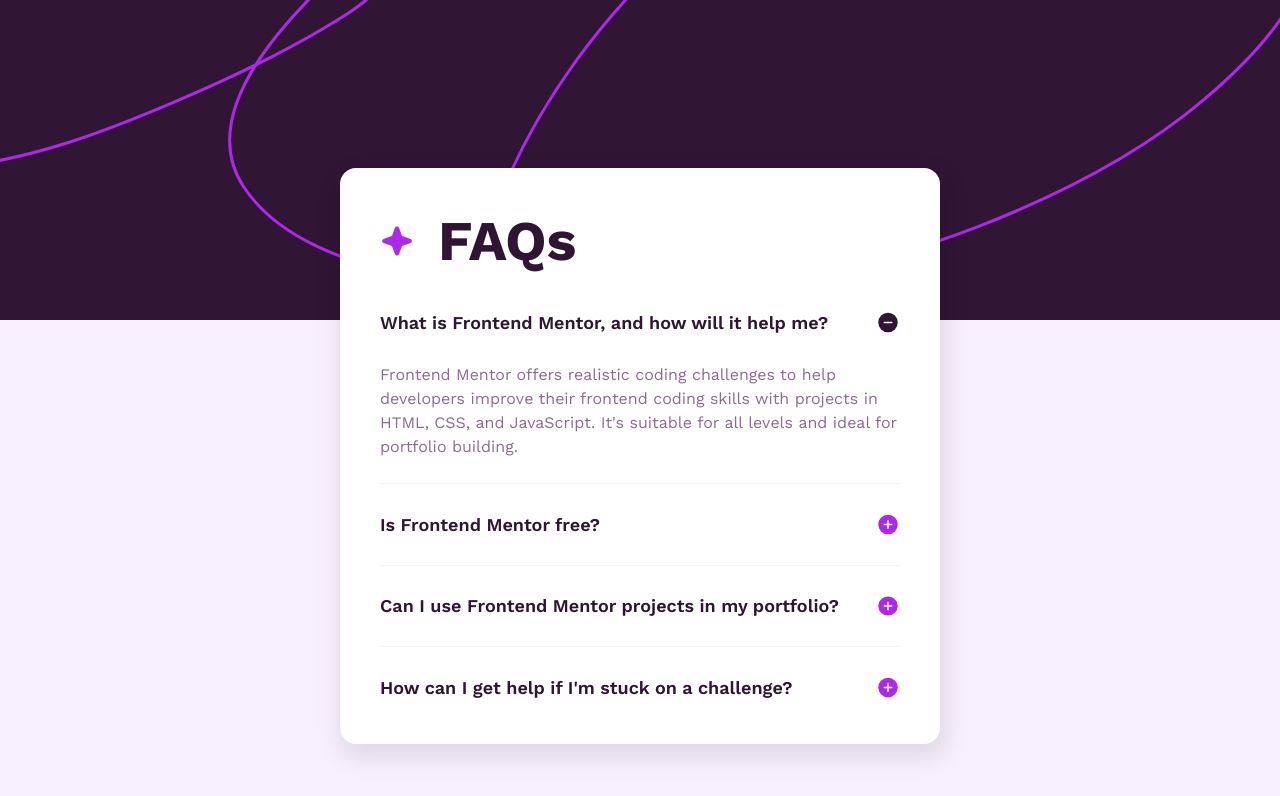
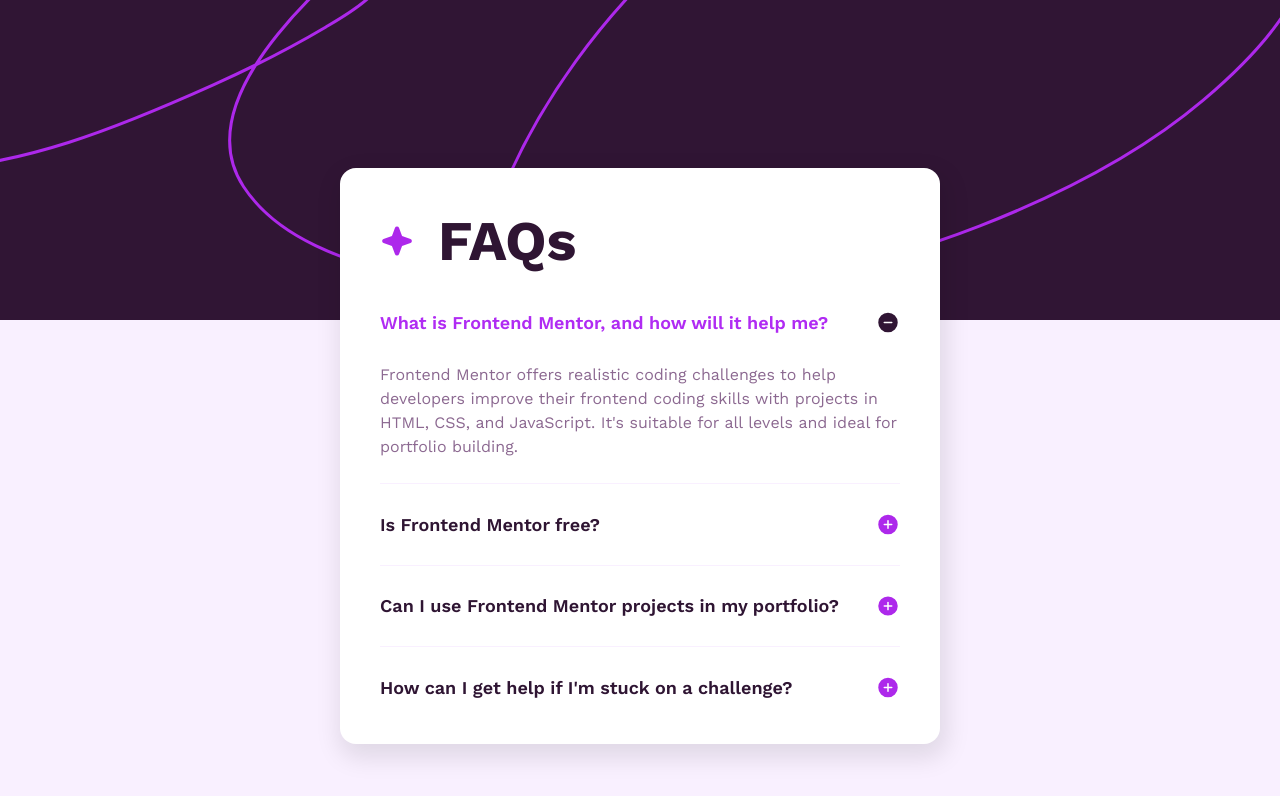
Before and after one commit to Polaris-algedi/frontendmentor-faq-accordion, a website built with Vite: page index.html in a window 1280 px wide. In both pictures the pointer is over the element "What is Frontend Mentor, and how will it help me?". Built offline with nearby package versions, Linux system fonts and the light colour scheme.

Commit message:
Adds FAQ heading hover color
Adds a dedicated hover color variable and applies it to FAQ headings to improve visual feedback and maintain theme consistency.

```diff
--- a/src/style.css
+++ b/src/style.css
@@ -13,6 +13,7 @@
   --purple-100: hsl(275, 100%, 97%);
   --purple-600: hsl(292, 16%, 49%);
   --purple-950: hsl(292, 42%, 14%);
+  --purple-hover: hsl(280, 89%, 56%);
 
   /* Typography */
   --font-family: "Work Sans", sans-serif;
@@ -140,6 +141,10 @@
   cursor: pointer;
 }
 
+.faq-header h2:hover {
+  color: var(--purple-hover);
+}
+
 .faq-header img {
   width: var(--spacing-2);
   cursor: pointer;
```
